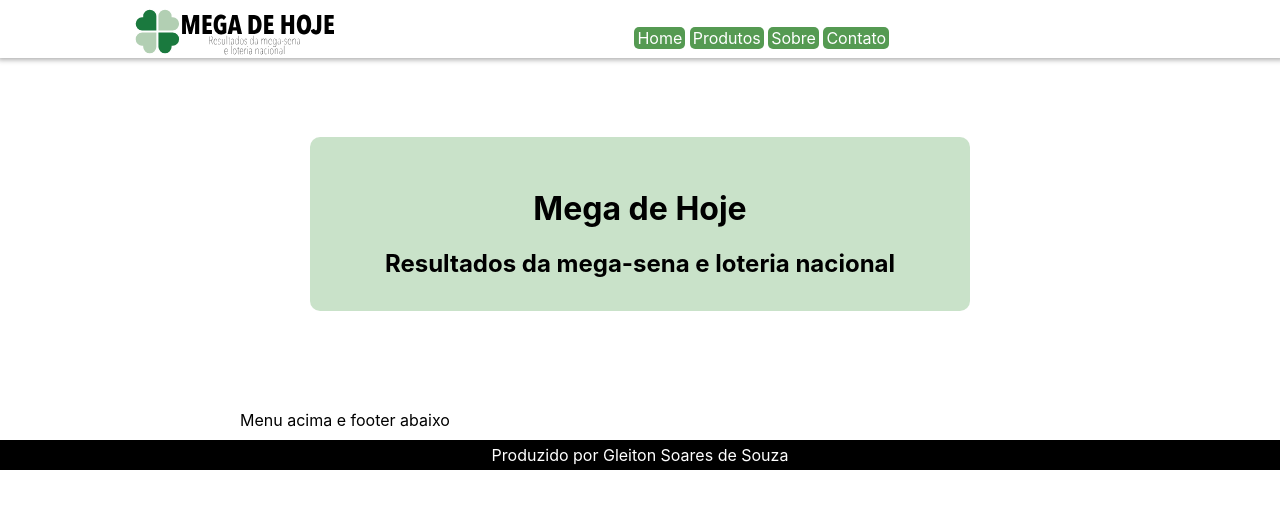
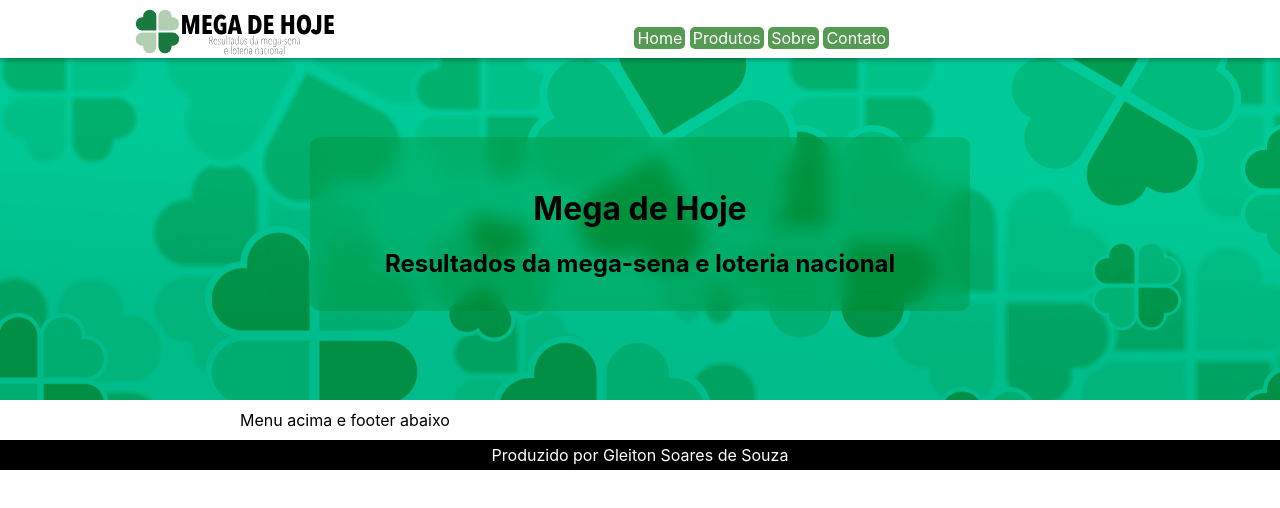
Before and after one commit to gleitons/newmegadehoje, a plain HTML site: page index.html in a window 1280 px wide. Drawn offline with nearby package versions, Linux system fonts and the light colour scheme.

Commit message:
Create style.css

```diff
--- a/estilos/style.css
+++ b/estilos/style.css
@@ -54,7 +54,7 @@ nav > a:hover {
 }
 
 .imagem-frontal {
-    background-image: url(imagens/fundo-mega-de-hoje-header-megadehoje.png);
+    background-image: url(https://gleitons.github.io/newmegadehoje/imagens/fundo-mega-de-hoje-header-megadehoje.png);
     margin-top: 0px;
     margin: -10px;
     text-align: center;
```
